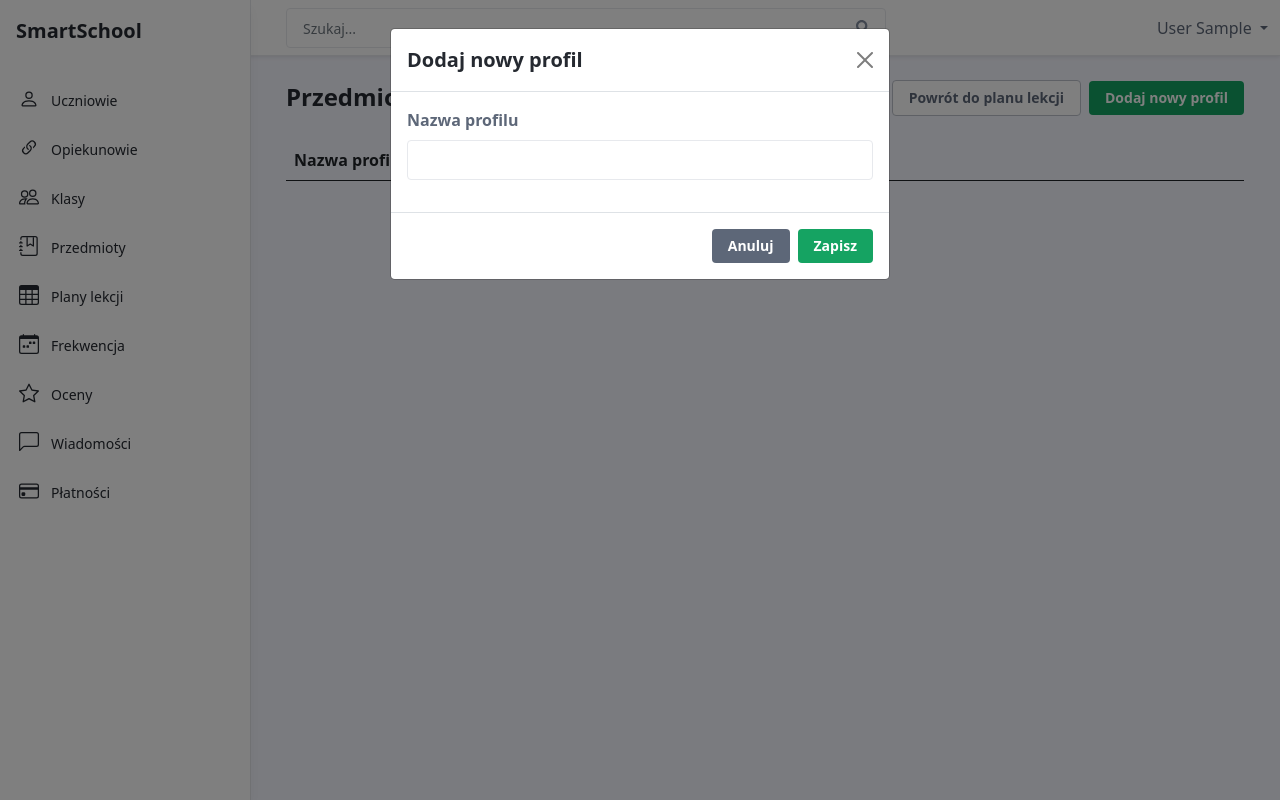
After one commit to salakonrad/smart-school, a Django app: page /class_subject/class/1 in a window 1280 px wide, after a click on "Dodaj nowy profil". The commit adds this page. Run offline with Django 3.2, Linux system fonts and the light colour scheme; a user stored in the database is signed in; tables that the repository leaves empty hold one stand-in row (values such as "Sample post"); lists and menus that the app fills with data are empty; some libraries are stand-ins or nearby versions.

Commit message:
feat(squadsubjects): add template and view

```diff
--- a/smartschool/school/forms.py
+++ b/smartschool/school/forms.py
@@ -83,6 +83,9 @@ class AddParentForm(forms.Form):
     email = forms.CharField(required=False)
     student_id = forms.IntegerField()
 
+class DeleteParentForm(forms.Form):
+    parent_id = forms.IntegerField()
+
 class AssignParentForm(forms.Form):
     student_id = forms.IntegerField()
     parent_id = forms.IntegerField()
--- a/smartschool/school/models.py
+++ b/smartschool/school/models.py
@@ -78,6 +78,9 @@ class Parent(User):
             return True
         else:
             return False
+
+    def delete(self):
+        super(Parent, self).delete()
 
     def assign(parent_data):
         pass
--- /dev/null
+++ b/smartschool/school/templates/class/class_subjects.html
@@ -0,0 +1,150 @@
+{% extends '../base.html' %}
+
+{% block page_content %}
+<!-- Page header -->
+<div class="row g-3 mb-4 align-items-center justify-content-between">
+  <div class="col-auto">
+    <h1 class="app-page-title mb-0">Przedmioty w klasie</h1>
+  </div>
+  <div class="col-auto">
+    <div class="page-utilities">
+      <div class="row g-2 justify-content-start justify-content-md-end align-items-center">
+        {% if perms.school.view_squad %}
+        <div class="col-auto">
+          <a href="{% url 'time_table' id=data.squad.squad %}" class="btn app-btn-secondary">
+            Powrót do planu lekcji
+          </a>
+        </div>
+        {% endif %}
+        {% if perms.school.add_classprofile %}
+        <div class="col-auto">
+          <button type="button" class="btn app-btn-primary" data-bs-toggle="modal" data-bs-target="#add_profile">
+            Dodaj nowy profil
+          </button>
+        </div>
+        {% endif %}
+      </div>
+    </div>
+  </div>
+</div>
+
+<!-- Profiles table -->
+<table class="table">
+  <thead>
+    <tr>
+      <th scope="col">Nazwa profilu</th>
+      {% if perms.school.change_classprofile %}
+        <th scope="col"></th>
+      {% endif %}
+      {% if perms.school.delete_classprofile %}
+        <th scope="col"></th>
+      {% endif %}
+    </tr>
+  </thead>
+  <tbody>
+    {% for profile in data.class_profiles %}
+      <tr>
+        <td>{{ profile.name }}</td>
+        {% if perms.school.change_classprofile %}
+          <td class="table-btn">
+            <button type="button" class="btn app-btn-primary" data-bs-toggle="modal" data-bs-target="#change_classprofile{{ profile.class_profile }}">
+              Edytuj
+            </button>
+          </td>
+        {% endif %}
+        {% if perms.school.delete_classprofile %}
+          <td class="table-btn">
+            <button type="button" class="btn btn-danger" data-bs-toggle="modal" data-bs-target="#delete_classprofile{{ profile.class_profile }}">
+              Usuń
+            </button>
+          </td>
+        {% endif %}
+      </tr>
+    {% endfor %}
+  </tbody>
+</table>
+
+<!-- Add new profile Modal -->
+<div class="modal fade" id="add_profile" data-bs-backdrop="static" data-bs-keyboard="false" tabindex="-1" aria-labelledby="staticBackdropLabel" aria-hidden="true">
+  <div class="modal-dialog">
+    <div class="modal-content">
+      <div class="modal-header">
+        <h5 class="modal-title" id="staticBackdropLabel">Dodaj nowy profil</h5>
+        <button type="button" class="btn-close" data-bs-dismiss="modal" aria-label="Close"></button>
+      </div>
+      <form action="{% url 'class_profile_add' %}" method="POST" class="settings-form">
+        {% csrf_token %}
+        <div class="modal-body">
+          <div class="app-card-settings">
+            <!-- Profile name -->
+            <div class="mb-3">
+              <label for="add-squad-1" class="form-label">Nazwa profilu</label>
+              <input name="name" type="text" class="form-control" id="add-squad-1" value="" required>
+            </div>
+          </div>
+        </div>
+        <div class="modal-footer">
+          <button type="button" class="btn btn-secondary" data-bs-dismiss="modal">Anuluj</button>
+          <input type="submit" class="btn btn-primary" value="Zapisz">
+        </div>
+      </form>
+    </div>
+  </div>
+</div>
+
+<!-- Modals for every class -->
+{% for profile in data.class_profiles %}
+  <!-- Delete profile modal -->
+  <div class="modal fade" id="delete_classprofile{{ profile.class_profile }}" tabindex="-1" aria-labelledby="staticBackdropLabel" aria-hidden="true">
+    <div class="modal-dialog">
+      <div class="modal-content">
+        <div class="modal-header">
+          <h5 class="modal-title" id="staticBackdropLabel">Usuń profil</h5>
+          <button type="button" class="btn-close" data-bs-dismiss="modal" aria-label="Close"></button>
+        </div>
+        <form action="{% url 'class_profile_delete' %}" method="POST" class="settings-form">
+          {% csrf_token %}
+          <div class="modal-body">
+            <input type="hidden" name="class_profile_id" value="{{ profile.class_profile }}"/>
+            <p>Czy na pewno chcesz usunąć ten profil?</p>
+            <p><strong>Nazwa: </strong> {{ profile.name }}</p>
+          </div>
+          <div class="modal-footer">
+            <button type="button" class="btn btn-secondary" data-bs-dismiss="modal">Anuluj</button>
+            <input type="submit" class="btn btn-danger" value="Usuń">
+          </div>
+        </form>
+      </div>
+    </div>
+  </div>
+
+  <!-- Edit profile modal -->
+  <div class="modal fade" id="change_classprofile{{ profile.class_profile }}" data-bs-backdrop="static" data-bs-keyboard="false" tabindex="-1" aria-labelledby="staticBackdropLabel" aria-hidden="true">
+    <div class="modal-dialog">
+      <div class="modal-content">
+        <div class="modal-header">
+          <h5 class="modal-title" id="staticBackdropLabel">Edytuj profil</h5>
+          <button type="button" class="btn-close" data-bs-dismiss="modal" aria-label="Close"></button>
+        </div>
+        <form action="{% url 'class_profile_change' %}" method="POST" class="settings-form">
+          {% csrf_token %}
+          <div class="modal-body">
+            <div class="app-card-settings">
+              <input type="hidden" name="class_profile_id" value="{{ profile.class_profile }}"/>
+              <!-- Profile name -->
+              <div class="mb-3">
+                <label for="change-squad-1" class="form-label">Nazwa profilu</label>
+                <input name="name" type="text" class="form-control" id="change-squad-1" value="{{ profile.name }}" required>
+              </div>
+            </div>
+          </div>
+          <div class="modal-footer">
+            <button type="button" class="btn btn-secondary" data-bs-dismiss="modal">Anuluj</button>
+            <input type="submit" class="btn btn-primary" value="Zapisz">
+          </div>
+        </form>
+      </div>
+    </div>
+  </div>
+{% endfor %}
+{% endblock %}
--- a/smartschool/school/urls.py
+++ b/smartschool/school/urls.py
@@ -14,6 +14,8 @@ urlpatterns = [
     path('class_profile/add', views.class_profile_add, name="class_profile_add"),
     path('class_profile/delete', views.class_profile_delete, name="class_profile_delete"),
     path('class_profile/change', views.class_profile_change, name="class_profile_change"),
+    # Class Subjects
+    path('class_subject/class/<int:id>', views.class_subject_list_view, name="class_subject_list"),
     # Subjects
     path('subjects', views.subject_list_view, name="subject_list"),
     path('subjects/add', views.subject_add, name="subject_add"),
@@ -29,6 +31,7 @@ urlpatterns = [
     path('parents', views.parent_list_view, name="parent_list"),
     path('parents/details/<int:id>', views.parent_view, name="parent"),
     path('parents/add', views.parent_add, name="parent_add"),
+    path('parents/delete', views.parent_delete, name="parent_delete"),
     path('parents/assign', views.parent_assign, name="parent_assign"),
     path('parents/assign/delete', views.parent_assign_delete, name="parent_assign_delete"),
     path('parents/change', views.parent_change, name="parent_change"),
--- a/smartschool/school/views.py
+++ b/smartschool/school/views.py
@@ -185,6 +185,18 @@ def class_profile_change(request, error_message=None):
         return class_list_view(request)
 
 
+# /class_subject/class/id
+@login_required
+@permission_required('school.view_squadsubject', raise_exception=True)
+def class_subject_list_view(request, id):
+    squad = Squad.get_by_id(id)
+    data = {
+        'squad': squad,
+        'class_subjects': squad.get_subjects()
+    }
+    return render(request, 'class/class_subjects.html', {'data': data})
+
+
 # /subjects
 @login_required
 @permission_required('school.view_subject', raise_exception=True)
@@ -319,7 +331,7 @@ def student_add(request):
 
 # /students/delete
 @login_required
-@permission_required('school.delete_classprofile', raise_exception=True)
+@permission_required('school.delete_student', raise_exception=True)
 def student_delete(request):
     if request.method == 'POST':
         form = DeleteStudentForm(request.POST)
@@ -408,6 +420,23 @@ def parent_add(request):
             return student_list_view(request)
     else:
         return student_list_view(request)
+
+
+# /parents/delete
+@login_required
+@permission_required('school.delete_parent', raise_exception=True)
+def parent_delete(request):
+    if request.method == 'POST':
+        form = DeleteParentForm(request.POST)
+        if form.is_valid():
+            Parent.delete(*[
+                Parent.get_by_id(form.cleaned_data['parent_id'])
+            ])
+            return HttpResponseRedirect(request.META.get('HTTP_REFERER'))
+        else:
+            return HttpResponseRedirect(request.META.get('HTTP_REFERER'))
+    else:
+        return HttpResponseRedirect(request.META.get('HTTP_REFERER'))
 
 
 # /parents/assign
@@ -517,6 +546,7 @@ def time_table_list_view(request):
         }
         return render(request, 'time_tables/class_list.html', {'data': data})
 
+
 # /timetables/details/id
 @login_required
 def time_table_view(request, id):
@@ -524,6 +554,7 @@ def time_table_view(request, id):
     time_tables = TimeTable.get_by_class(requested_class)
     subjects = requested_class.get_subjects()
     data = {
+        'squad': requested_class,
         'time_tables': time_tables,
         'subjects': subjects
     }
@@ -532,7 +563,7 @@ def time_table_view(request, id):
 
 # /timetables/add
 @login_required
-@permission_required('school.change_time_table', raise_exception=True)
+@permission_required('school.change_timetable', raise_exception=True)
 def time_table_add(request):
     if request.method == 'POST':
         form = AddLessonForm(request.POST)
@@ -553,7 +584,7 @@ def time_table_add(request):
 
 # /timetables/delete
 @login_required
-@permission_required('school.change_time_table', raise_exception=True)
+@permission_required('school.change_timetable', raise_exception=True)
 def time_table_delete(request):
     if request.method == 'POST':
         form = DeleteLessonForm(request.POST)
@@ -572,7 +603,7 @@ def time_table_delete(request):
 
 # /timetables/change
 @login_required
-@permission_required('school.change_time_table', raise_exception=True)
+@permission_required('school.change_timetable', raise_exception=True)
 def time_table_change(request):
     if request.method == 'POST':
         form = ChangeLessonForm(request.POST)
```
Also changed, not shown: smartschool/school/templates/time_tables/timetable.html (+20 -0 lines), smartschool/school/templates/users/parent_list.html (+5 -7 lines).
